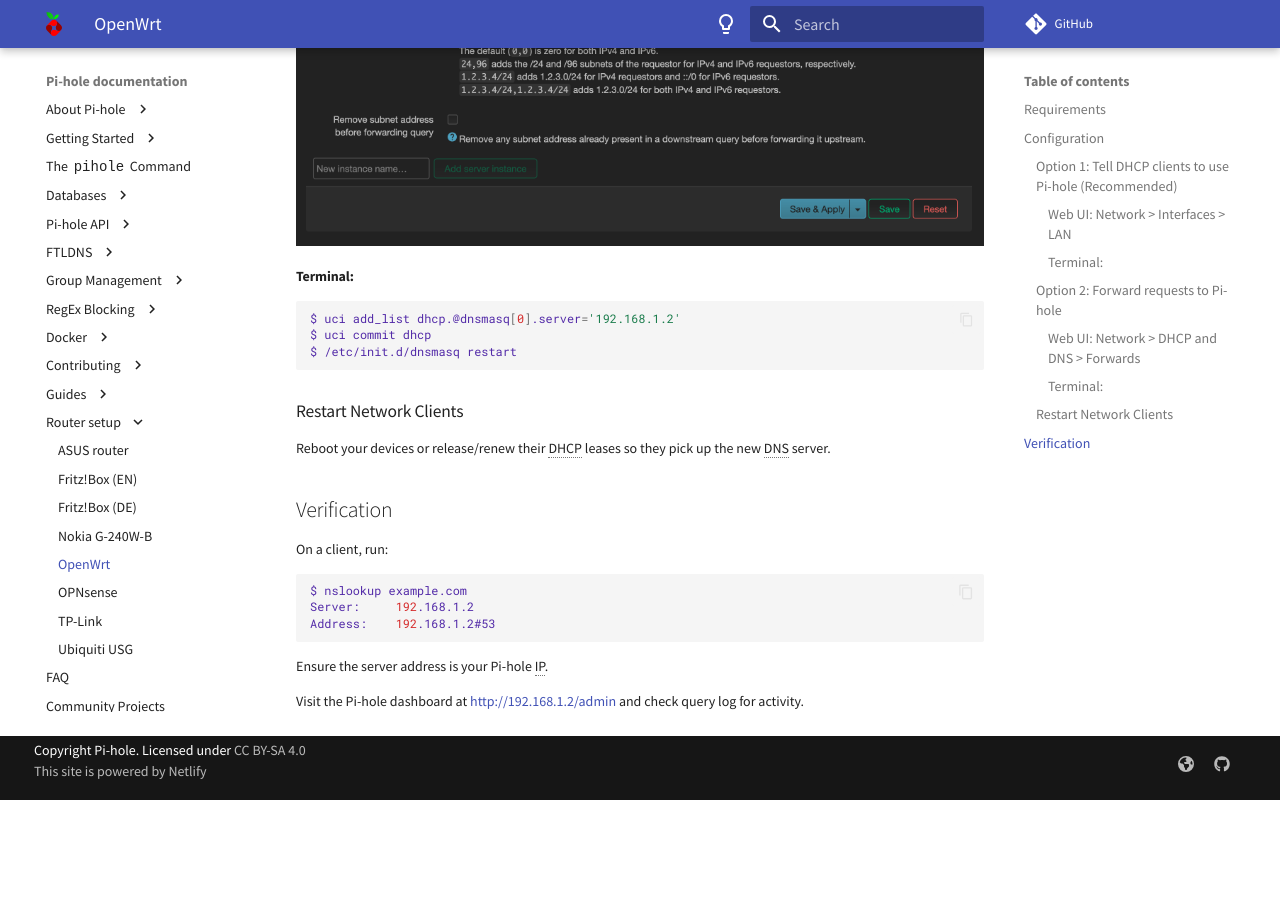
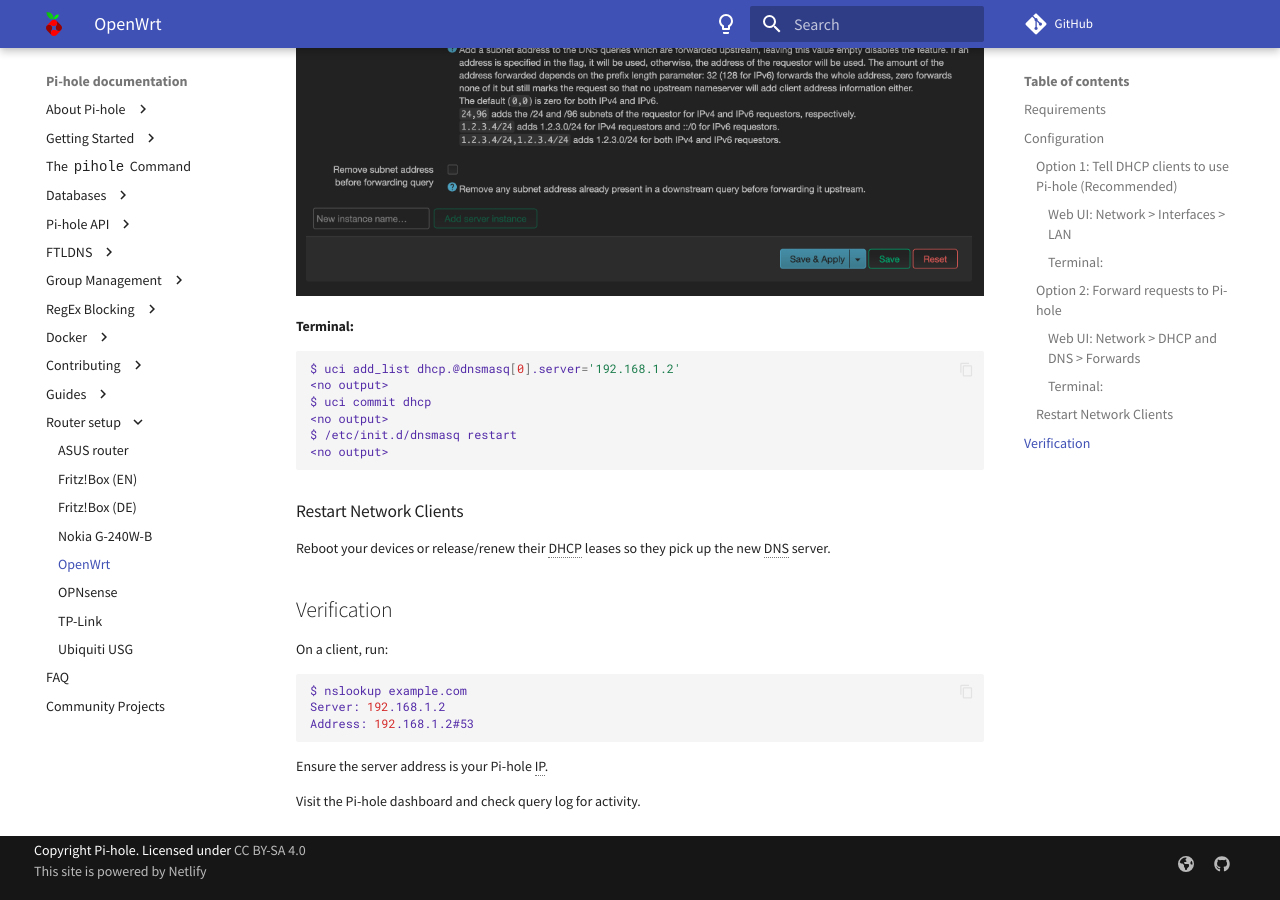
Before and after one commit to pi-hole/docs, an MkDocs documentation site: the page built from docs/routers/openwrt.md, in a window 1280 px wide and 900 px high, scrolled down 1790 px. Built offline with MkDocs 1.6.1 and Material for MkDocs 9.7.7, drawn with Linux system fonts in a browser that asks for light colours; comment, search, counter and statistics services are not loaded; before the commit the page ends 2590 px from its top, so only the background shows below that; some of the changed text lies outside the part shown.

Commit message:
fix issues
Signed-off-by: ihatetoregister <registerihateto@icloud.com>

````diff
--- a/docs/routers/openwrt.md
+++ b/docs/routers/openwrt.md
@@ -29,11 +29,15 @@
 
 ```shell
 $ uci add_list dhcp.lan.dhcp_option='6,192.168.1.2'
+<no output>
 $ uci commit dhcp
+<no output>
 $ /etc/init.d/dnsmasq restart
+<no output>
 ```
 
 ### Option 2: Forward requests to Pi-hole
+
 *Note: This makes all requests look like they come from the router in Pi-hole.*
 
 #### Web UI: Network > DHCP and DNS > Forwards
@@ -46,8 +50,11 @@
 
 ```shell
 $ uci add_list dhcp.@dnsmasq[0].server='192.168.1.2'
+<no output>
 $ uci commit dhcp
+<no output>
 $ /etc/init.d/dnsmasq restart
+<no output>
 ```
 
 ### Restart Network Clients
@@ -60,9 +67,10 @@
 
 ```shell
 $ nslookup example.com
-Server:		192.168.1.2
-Address:	192.168.1.2#53
+Server: 192.168.1.2
+Address: 192.168.1.2#53
 ```
+
 Ensure the server address is your Pi-hole IP.
 
-Visit the Pi-hole dashboard at http://192.168.1.2/admin and check query log for activity.
+Visit the Pi-hole dashboard and check query log for activity.
````
